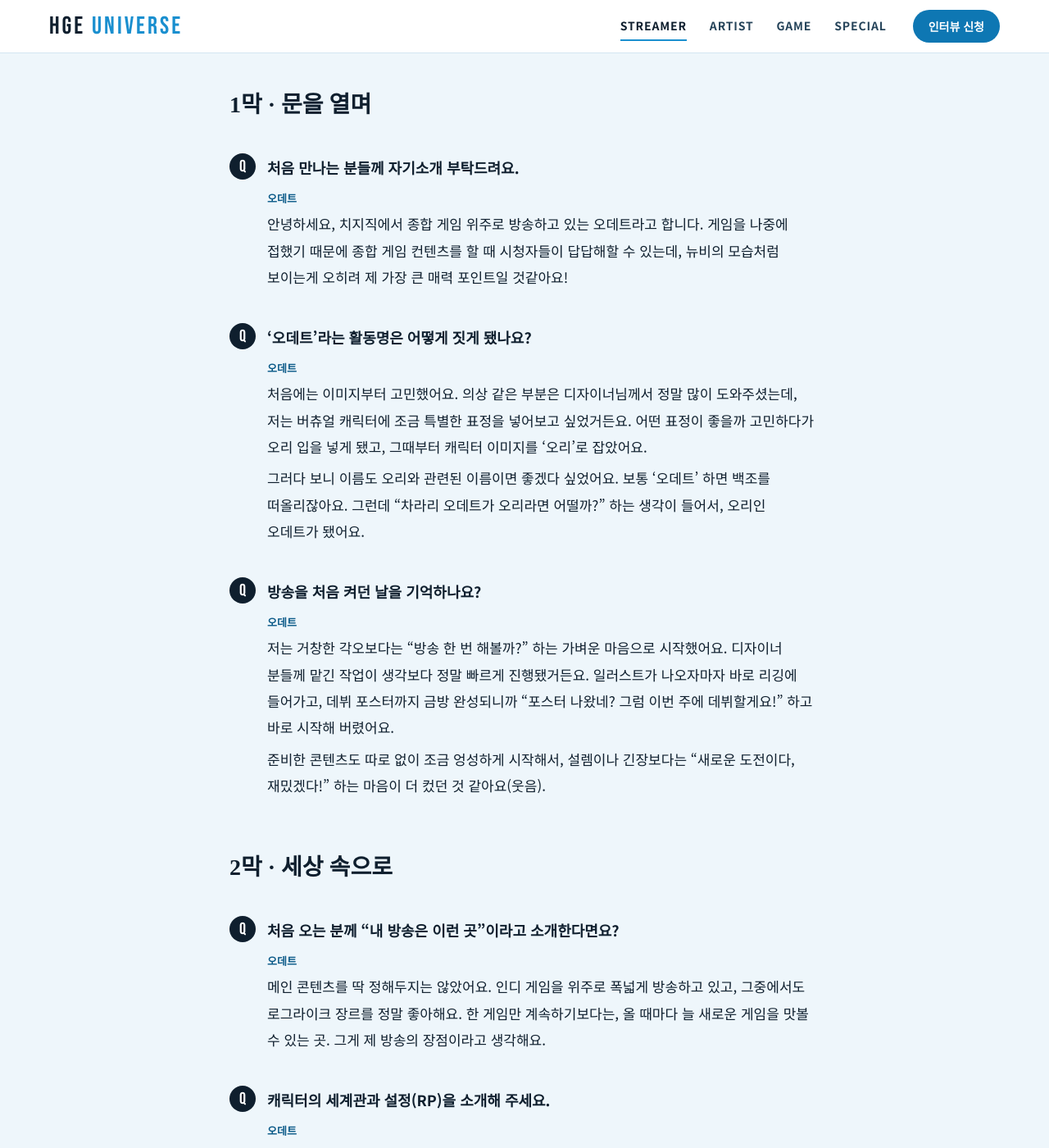
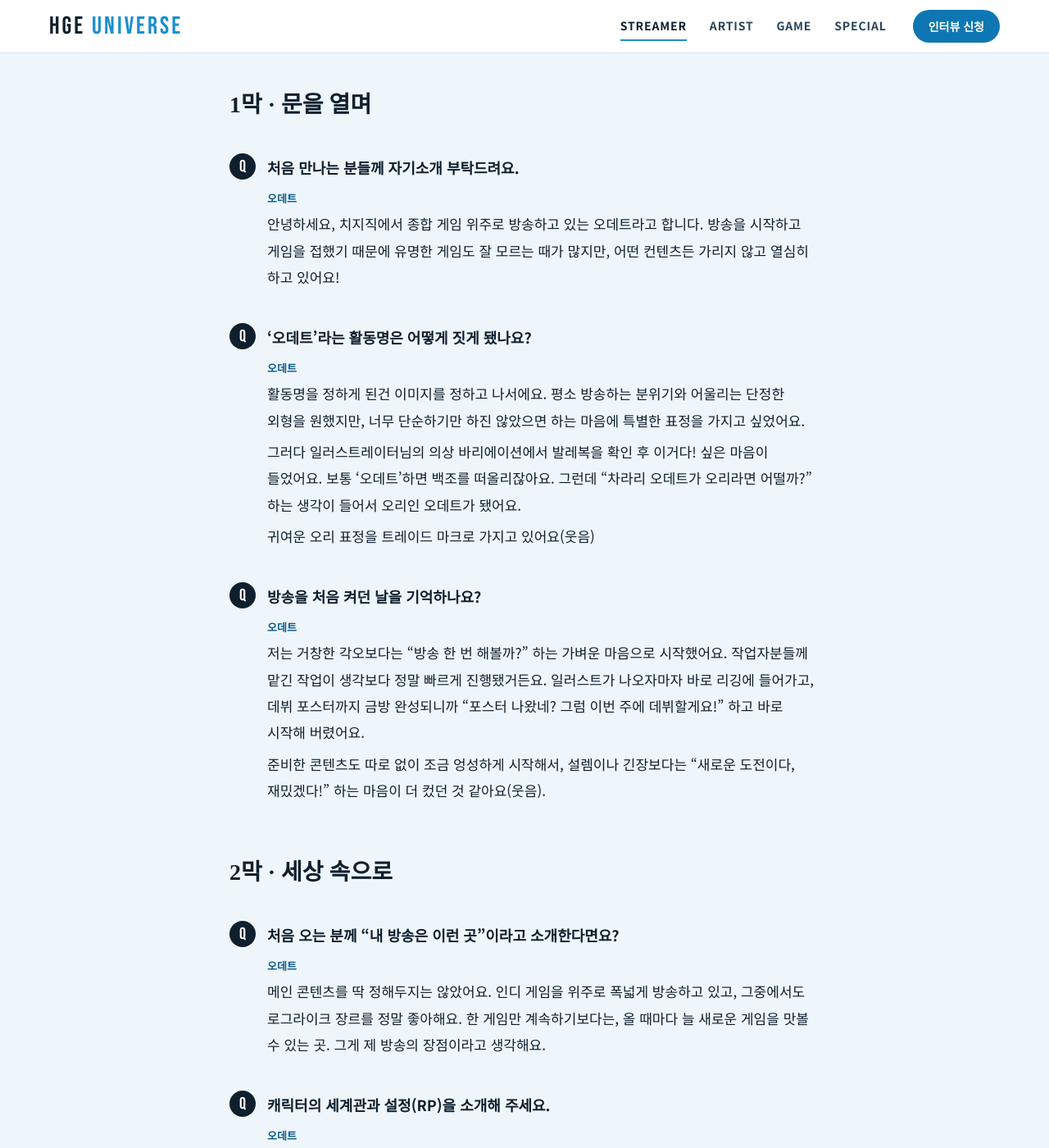
Before and after one commit to cLOfLuV/HGECreatorWeb, a Jekyll site: the page built from _interviews/odette.md, in a window 1280 px wide and 1400 px high, scrolled down 1541 px. Shown: the whole window at 82% size. Built offline with Jekyll 4.4.1, drawn with Linux system fonts in a browser that asks for light colours.

Commit message:
Universe: 인터뷰 수정 odette

```diff
--- a/_interviews/odette.md
+++ b/_interviews/odette.md
@@ -40,17 +40,21 @@ featured_order: 2
 Q. 처음 만나는 분들께 자기소개 부탁드려요.
 
 안녕하세요, 치지직에서 종합 게임 위주로 방송하고 있는 오데트라고 합니다.
-게임을 나중에 접했기 때문에 종합 게임 컨텐츠를 할 때 시청자들이 답답해할 수 있는데, 뉴비의 모습처럼 보이는게 오히려 제 가장 큰 매력 포인트일 것같아요!
+방송을 시작하고 게임을 접했기 때문에 유명한 게임도 잘 모르는 때가 많지만, 어떤 컨텐츠든 가리지 않고 열심히 하고 있어요!
 
 Q. '오데트'라는 활동명은 어떻게 짓게 됐나요?
 
-처음에는 이미지부터 고민했어요. 의상 같은 부분은 디자이너님께서 정말 많이 도와주셨는데, 저는 버츄얼 캐릭터에 조금 특별한 표정을 넣어보고 싶었거든요. 어떤 표정이 좋을까 고민하다가 오리 입을 넣게 됐고, 그때부터 캐릭터 이미지를 '오리'로 잡았어요.
+활동명을 정하게 된건 이미지를 정하고 나서에요.
+평소 방송하는 분위기와 어울리는 단정한 외형을 원했지만, 너무 단순하기만 하진 않았으면 하는 마음에 특별한 표정을 가지고 싶었어요.
 
-그러다 보니 이름도 오리와 관련된 이름이면 좋겠다 싶었어요. 보통 '오데트' 하면 백조를 떠올리잖아요. 그런데 "차라리 오데트가 오리라면 어떨까?" 하는 생각이 들어서, 오리인 오데트가 됐어요.
+그러다 일러스트레이터님의 의상 바리에이션에서 발레복을 확인 후 이거다! 싶은 마음이 들었어요.
+보통 '오데트'하면 백조를 떠올리잖아요. 그런데 "차라리 오데트가 오리라면 어떨까?" 하는 생각이 들어서 오리인 오데트가 됐어요.
+
+귀여운 오리 표정을 트레이드 마크로 가지고 있어요(웃음)
 
 Q. 방송을 처음 켜던 날을 기억하나요?
 
-저는 거창한 각오보다는 "방송 한 번 해볼까?" 하는 가벼운 마음으로 시작했어요. 디자이너 분들께 맡긴 작업이 생각보다 정말 빠르게 진행됐거든요. 일러스트가 나오자마자 바로 리깅에 들어가고, 데뷔 포스터까지 금방 완성되니까 "포스터 나왔네? 그럼 이번 주에 데뷔할게요!" 하고 바로 시작해 버렸어요.
+저는 거창한 각오보다는 "방송 한 번 해볼까?" 하는 가벼운 마음으로 시작했어요. 작업자분들께 맡긴 작업이 생각보다 정말 빠르게 진행됐거든요. 일러스트가 나오자마자 바로 리깅에 들어가고, 데뷔 포스터까지 금방 완성되니까 "포스터 나왔네? 그럼 이번 주에 데뷔할게요!" 하고 바로 시작해 버렸어요.
 
 준비한 콘텐츠도 따로 없이 조금 엉성하게 시작해서, 설렘이나 긴장보다는 "새로운 도전이다, 재밌겠다!" 하는 마음이 더 컸던 것 같아요(웃음).
 
```
